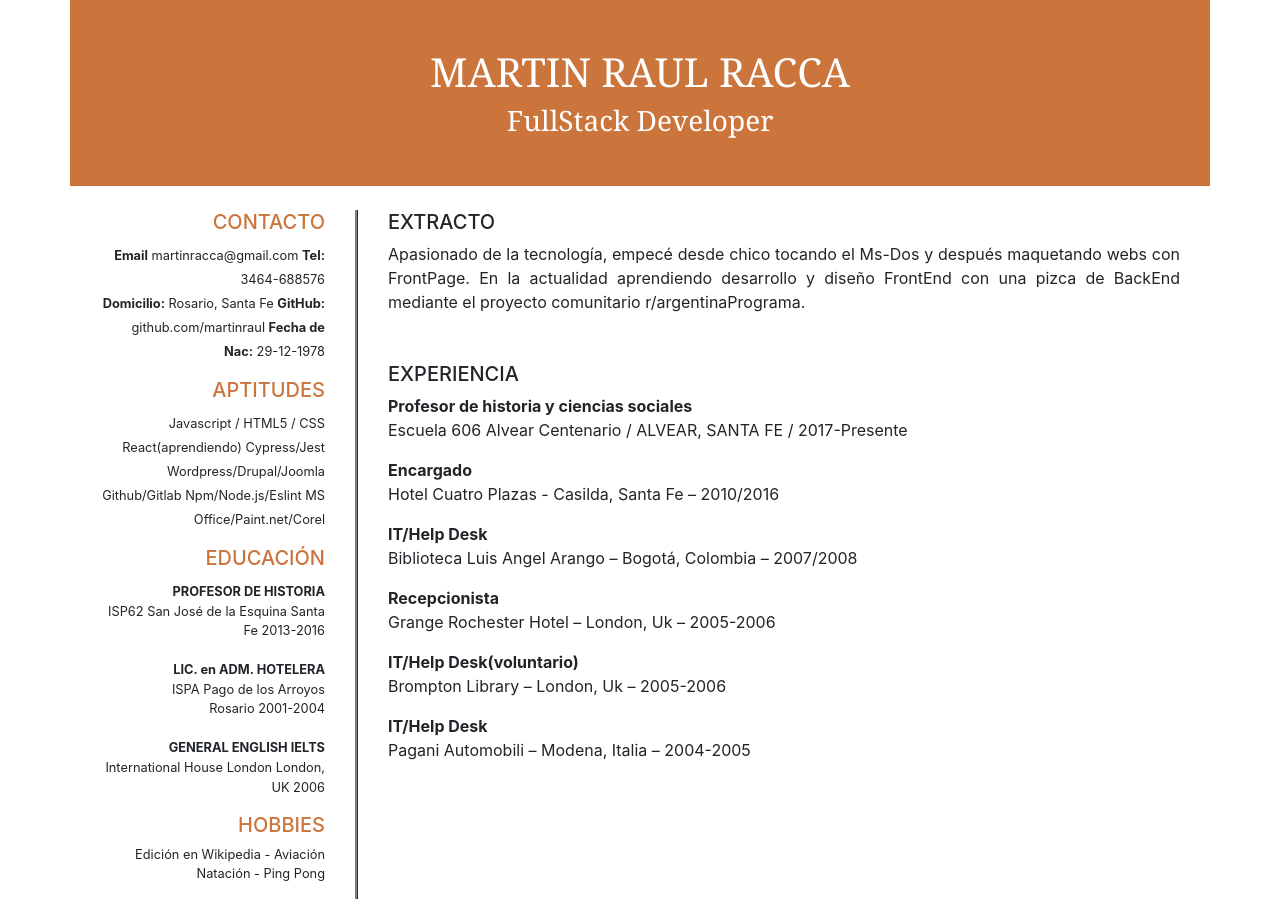
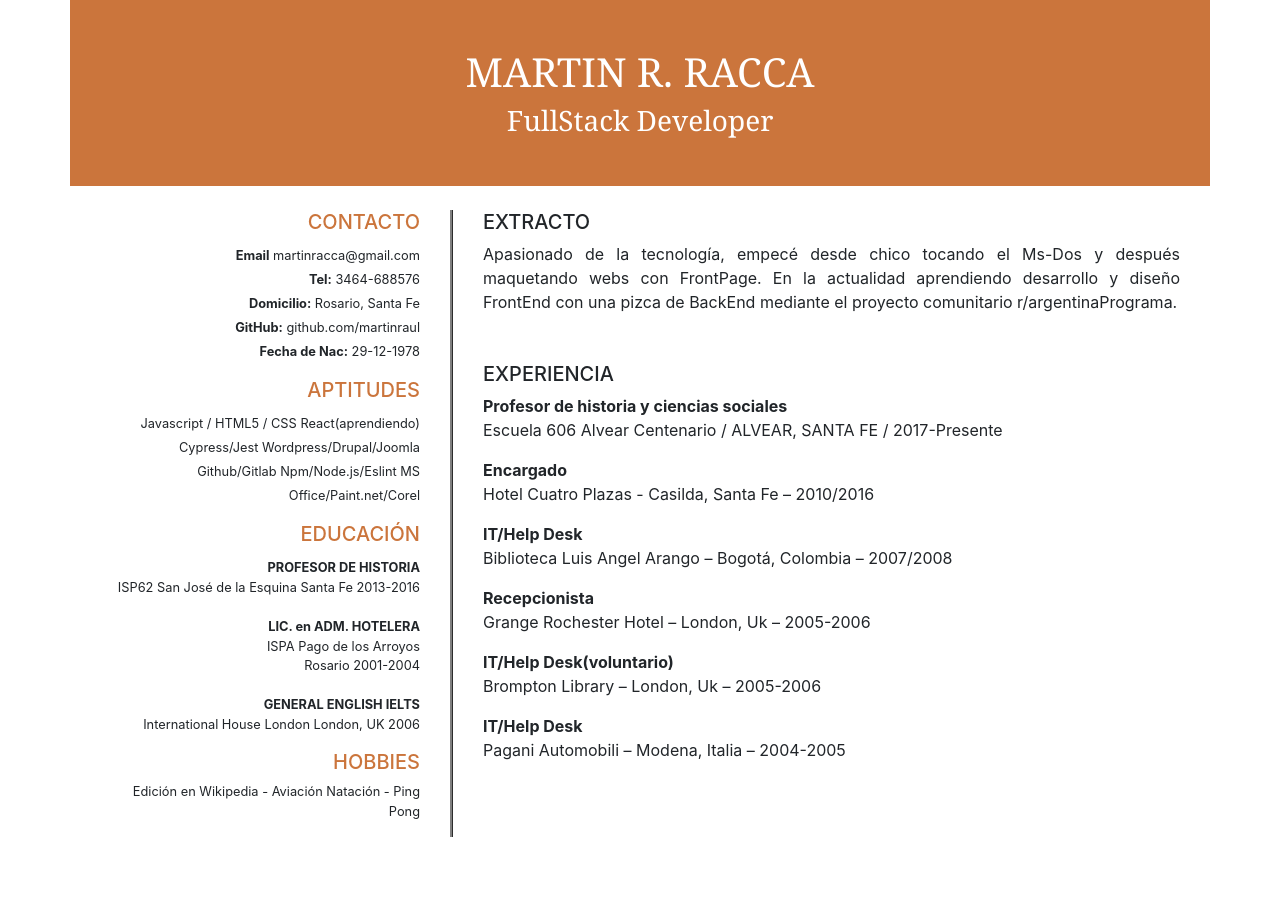
Before and after one commit to martinraul/my-CV-in-Bootstrap, a plain HTML site: page index.html in a window 1280 px wide. After the commit the page ends 861 px from the top, so only its background shows below. Drawn offline with nearby package versions, Linux system fonts and the light colour scheme.

Commit message:
Fix style left column

```diff
--- a/index.html
+++ b/index.html
@@ -29,22 +29,22 @@
 
 <body>
     <div class="container">
-        <div id="header" class="row d-flex justify-content-center text-white">
-            <h1 class="mt-5"> MARTIN RAUL RACCA</h1>
+        <div id="header" class="row d-flex text-center justify-content-center text-white">
+            <h1 class="mt-5">MARTIN R. RACCA</h1>
         </div>
         <div id="subheader" class="row d-flex justify-content-center text-white ">
             <h3 class="mb-5">FullStack Developer</h3>
         </div>
         <div class="row">
-            <div class="col-3 mt-2">
+            <div class="col-md-4 col-xs-2 mt-2">
                 <div class="col-sm text-right ">
                     <p>
                     <h5 class="title">CONTACTO</h5>
                     <small>
-                        <b>Email</b> martinracca@gmail.com
+                        <b>Email</b> martinracca@gmail.com<br>
                         <b>Tel:</b> 3464-688576 <br>
-                        <b>Domicilio:</b> Rosario, Santa Fe
-                        <b> GitHub:</b> github.com/martinraul
+                        <b>Domicilio:</b> Rosario, Santa Fe<br>
+                        <b> GitHub:</b> github.com/martinraul<br>
                         <b>Fecha de Nac:</b> 29-12-1978
                     </small>
                     </p>
@@ -76,7 +76,7 @@
                         </p>
                     </small>
                 </div>
-                <div class="col-sm text-right">
+                <div class="col-md text-right">
                     <p>
                     <h5 class="title">HOBBIES</h5>
                     <small>
```
